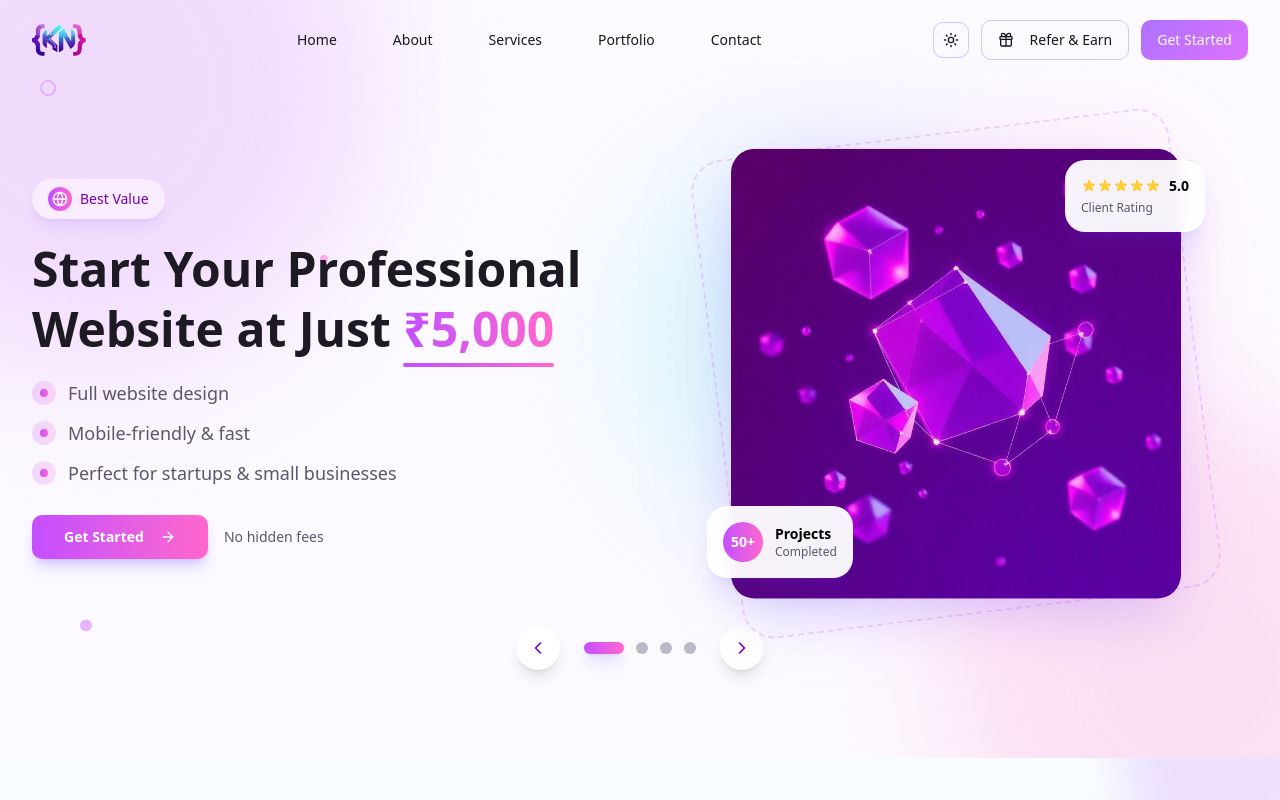
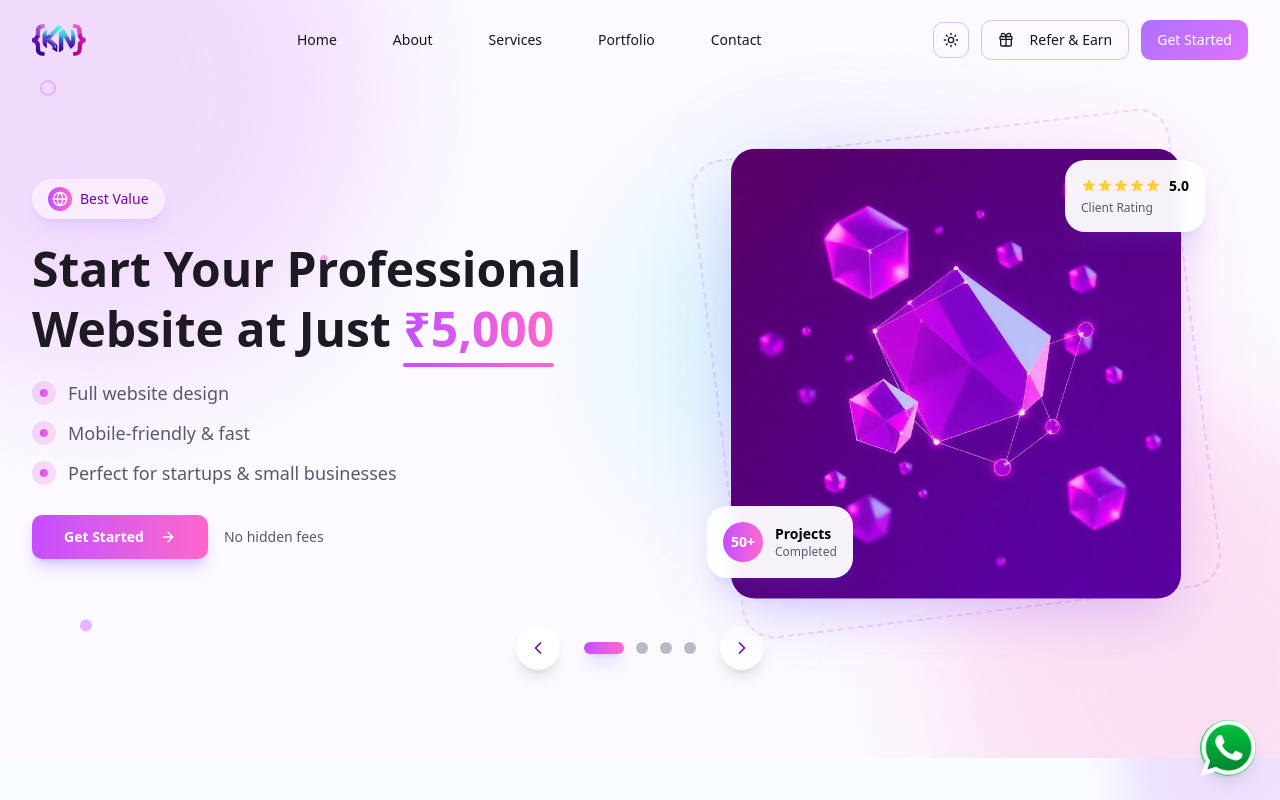
Before and after one commit to Kunamix/kunamix, a React (Vite) app: page / in a window 1280 px wide. Shown: the top 800 px of the page. Built offline with nearby package versions, Linux system fonts and the light colour scheme.

Commit message:
feat: add WhatsApp button and update contact email in privacy policy

```diff
--- a/src/App.tsx
+++ b/src/App.tsx
@@ -7,12 +7,14 @@ import TermsAndConditions from "./pages/TermsAndConditions"
 import NotFound from "./pages/NotFound"
 import { TooltipProvider } from "./components/ui/tooltip"
 import { Toaster } from "@/components/ui/sonner";
+import WhatsAppButton from "./components/WhatsAppButton"
 
 const App = () => {
   return (
     <ThemeProvider defaultTheme="light" storageKey="kunamix-ui-theme">
       <TooltipProvider>
         <Toaster />
+        <WhatsAppButton/>
         <BrowserRouter>
           <Routes>
             <Route path="/" element={<Index />} />
--- /dev/null
+++ b/src/components/WhatsAppButton.tsx
@@ -0,0 +1,21 @@
+import whatsappImage from "@/assets/icons/whatsapp.png"
+
+const WhatsAppButton = () => {
+  const phoneNumber = "8788523391";
+  const message = encodeURIComponent("Hello! I have a question about Kunamix.");
+  const whatsappUrl = `https://wa.me/${phoneNumber}?text=${message}`;
+
+  return (
+    <a
+      href={whatsappUrl}
+      target="_blank"
+      rel="noopener noreferrer"
+      className="fixed bottom-6 right-6 z-99999 flex h-14 w-14 items-center justify-center rounded-full bg-[#25D366] text-white shadow-lg transition-transform hover:scale-110 active:scale-95"
+      aria-label="Chat on WhatsApp"
+    >
+      <img src={whatsappImage} alt="whatsapp" />
+    </a>
+  );
+};
+
+export default WhatsAppButton;
--- a/src/constants/privacyPolicy.ts
+++ b/src/constants/privacyPolicy.ts
@@ -97,7 +97,7 @@ export const sections = [
       "Data Portability: You can request a copy of your data in a structured, machine-readable format.",
       "Opt-Out: You can opt-out of marketing communications at any time by clicking 'unsubscribe' in our emails.",
       "Withdraw Consent: You may withdraw consent for data processing where we rely on consent as the legal basis.",
-      "To exercise these rights, please contact us at privacy@kunamix.com.",
+      "To exercise these rights, please contact us at contact@kunamix.com.",
     ],
     gradient: "from-cyan-400 to-blue-500",
   },
@@ -162,7 +162,7 @@ export const sections = [
     title: "13. Contact Us",
     content: [
       "If you have any questions, concerns, or requests regarding this Privacy Policy or our data practices, please contact us:",
-      "Email: privacy@kunamix.com",
+      "Email: contact@kunamix.com",
       "Data Protection Officer: dpo@kunamix.com",
       "Phone: +91 [Your Contact Number]",
       "Address: [Your Business Address]",
--- a/src/pages/PrivacyPolicy.tsx
+++ b/src/pages/PrivacyPolicy.tsx
@@ -238,10 +238,10 @@ const PrivacyPolicy = () => {
                   <div className="inline-flex items-center gap-2 text-primary font-medium">
                     <Mail className="w-4 h-4" />
                     <a
-                      href="mailto:privacy@kunamix.com"
+                      href="mailto:contact@kunamix.com"
                       className="hover:underline"
                     >
-                      privacy@kunamix.com
+                      contact@kunamix.com
                     </a>
                   </div>
                 </div>
```
Also changed, not shown: src/assets/icons/discord.png, src/assets/icons/whatsapp.png (added).
